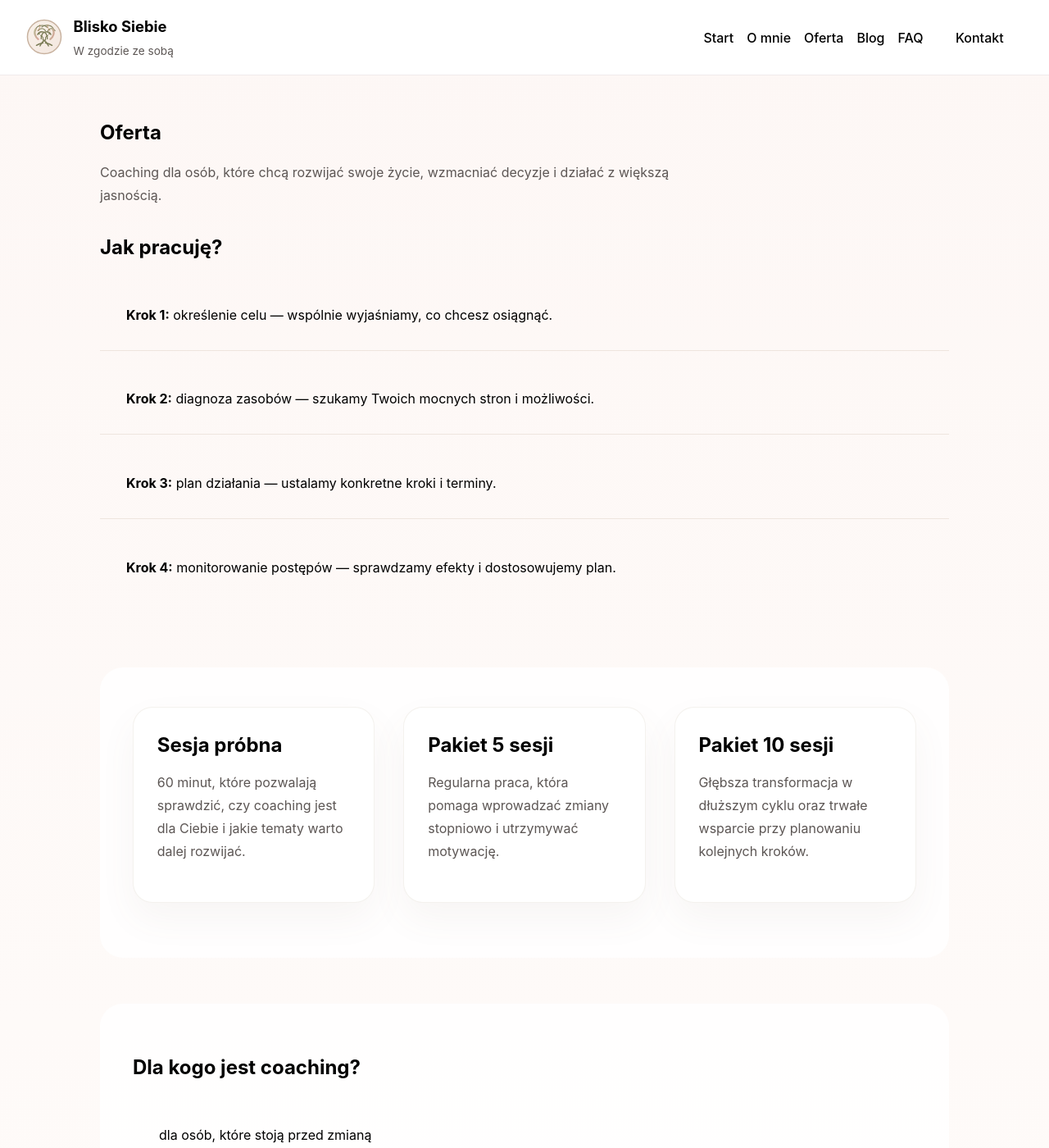
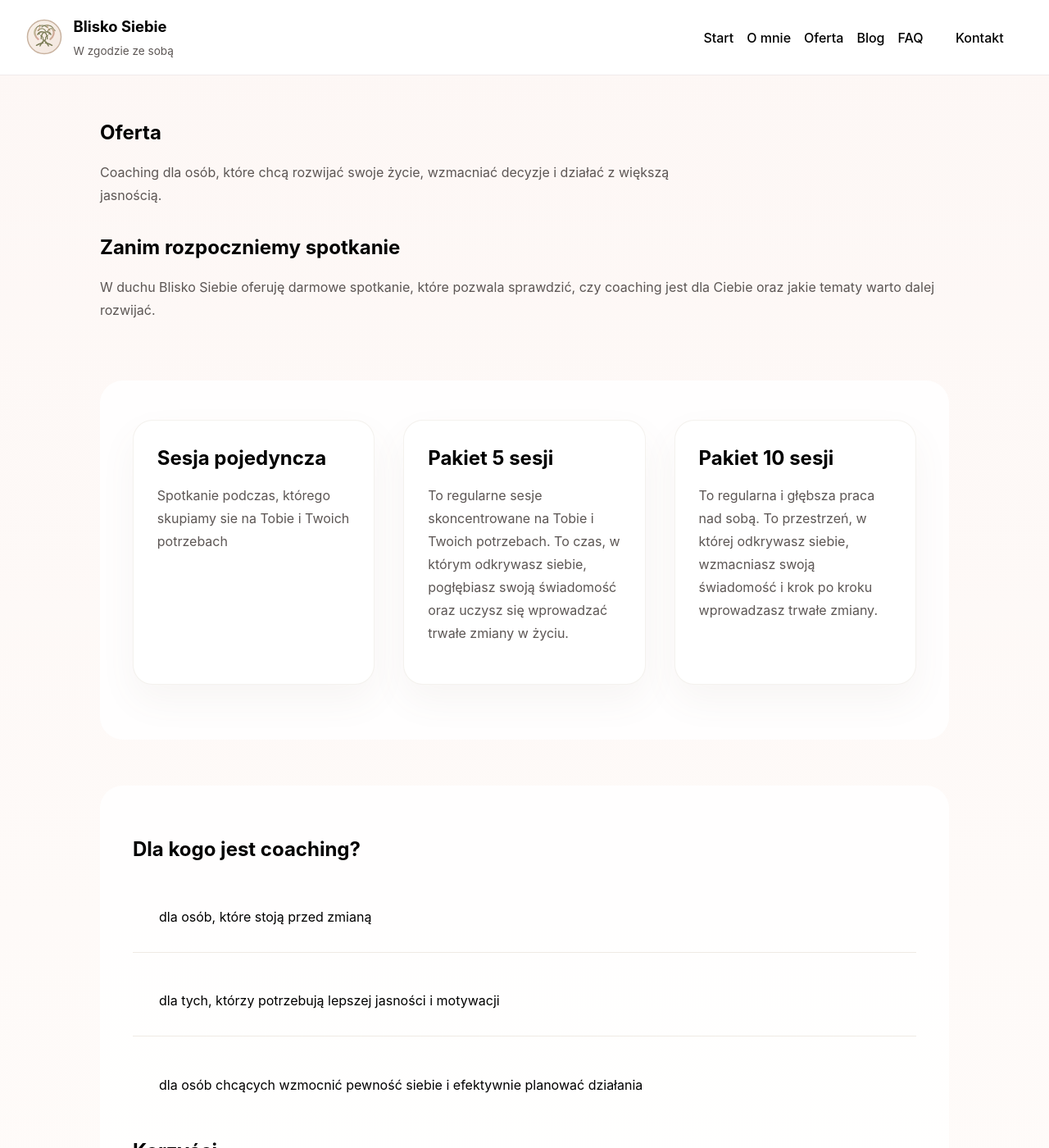
Before and after one commit to bliskosiebie/bliskosiebie.github.io, a Jekyll site: the page built from oferta.md, in a window 1280 px wide and 1400 px high. Shown: the whole window at 82% size. Built offline with Jekyll 4.4.1, drawn with Linux system fonts in a browser that asks for light colours.

Commit message:
Offer has been updated

```diff
--- a/oferta.md
+++ b/oferta.md
@@ -11,28 +11,23 @@ permalink: /oferta/
 
 <section class="section section-tight">
   <div class="content-block">
-    <h2>Jak pracuję?</h2>
-    <ul class="process-list">
-      <li><strong>Krok 1:</strong> określenie celu — wspólnie wyjaśniamy, co chcesz osiągnąć.</li>
-      <li><strong>Krok 2:</strong> diagnoza zasobów — szukamy Twoich mocnych stron i możliwości.</li>
-      <li><strong>Krok 3:</strong> plan działania — ustalamy konkretne kroki i terminy.</li>
-      <li><strong>Krok 4:</strong> monitorowanie postępów — sprawdzamy efekty i dostosowujemy plan.</li>
-    </ul>
+    <h2>Zanim rozpoczniemy spotkanie</h2>
+    <p>W duchu Blisko Siebie oferuję darmowe spotkanie, które pozwala sprawdzić, czy coaching jest dla Ciebie oraz jakie tematy warto dalej rozwijać.</p>
   </div>
 </section>
 
 <section class="section packages-section">
   <div class="package-card">
-    <h2>Sesja próbna</h2>
-    <p>60 minut, które pozwalają sprawdzić, czy coaching jest dla Ciebie i jakie tematy warto dalej rozwijać.</p>
+    <h2>Sesja pojedyncza</h2>
+    <p>Spotkanie podczas, którego skupiamy sie na Tobie i Twoich potrzebach</p>
   </div>
   <div class="package-card">
     <h2>Pakiet 5 sesji</h2>
-    <p>Regularna praca, która pomaga wprowadzać zmiany stopniowo i utrzymywać motywację.</p>
+    <p>To regularne sesje skoncentrowane na Tobie i Twoich potrzebach. To czas, w którym odkrywasz siebie, pogłębiasz swoją świadomość oraz uczysz się wprowadzać trwałe zmiany w życiu.</p>
   </div>
   <div class="package-card">
     <h2>Pakiet 10 sesji</h2>
-    <p>Głębsza transformacja w dłuższym cyklu oraz trwałe wsparcie przy planowaniu kolejnych kroków.</p>
+    <p>To regularna i głębsza praca nad sobą. To przestrzeń, w której odkrywasz siebie, wzmacniasz swoją świadomość i krok po kroku wprowadzasz trwałe zmiany.</p>
   </div>
 </section>
 
```
Also changed, not shown: 2 other files.
